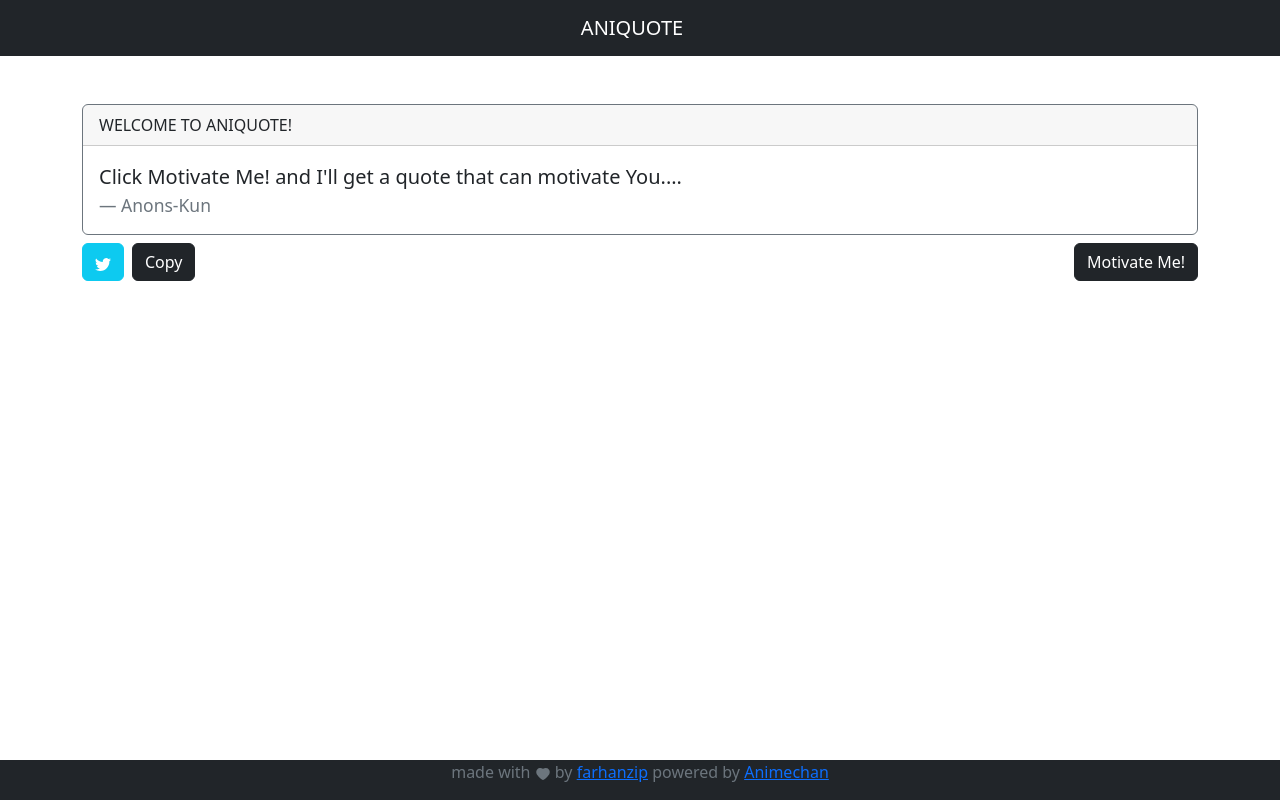
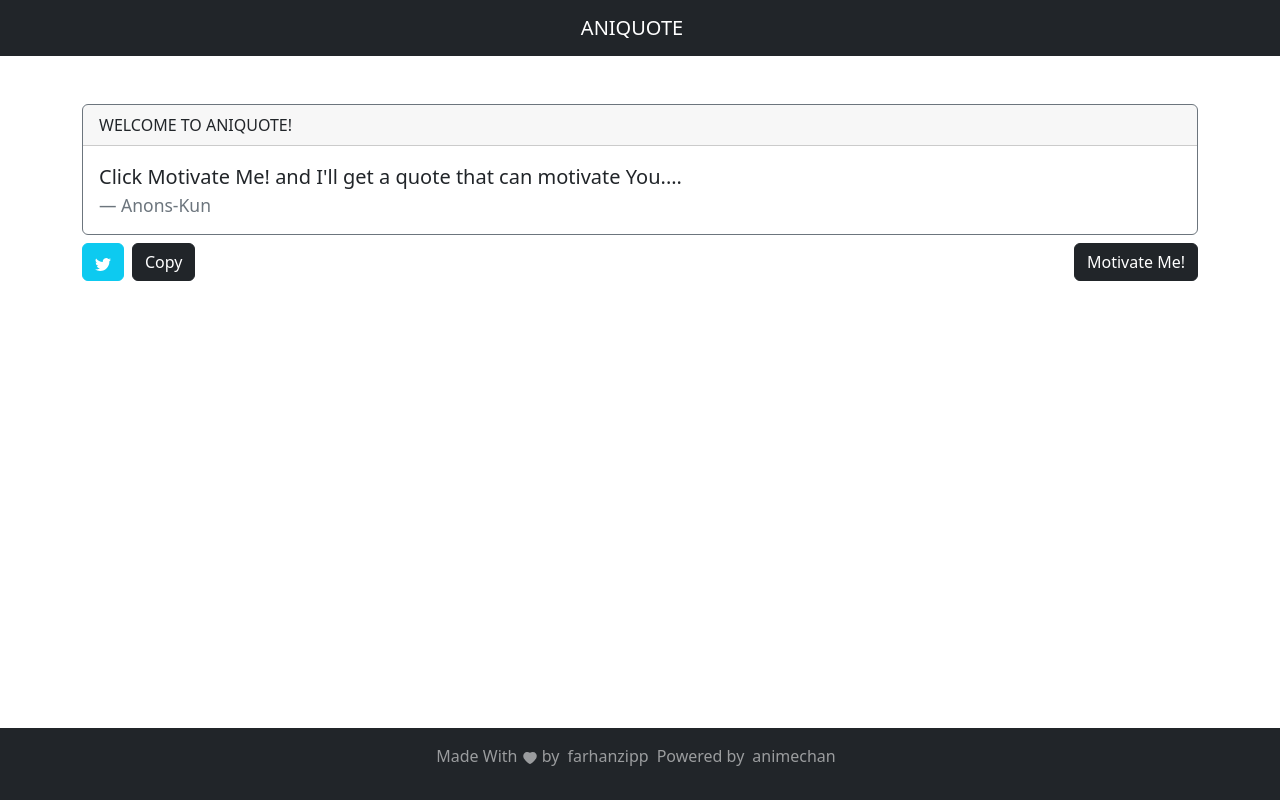
Before and after one commit to farhanzipp/react-quote, a React (Create React App) app: page / in a window 1280 px wide. Built offline with nearby package versions, Linux system fonts and the light colour scheme.

Commit message:
fix footer

```diff
--- a/src/components/Footer/index.js
+++ b/src/components/Footer/index.js
@@ -1,14 +1,23 @@
-import { Container } from "react-bootstrap"
+import { Container, Nav, Navbar } from "react-bootstrap"
 import { AiFillHeart } from "react-icons/ai"
 
 const Footer = () => {
     return (
-        <footer className="fixed-bottom "  >
-            <Container fluid className="d-flex bg-dark text-muted justify-content-center">
-                <p>made with <AiFillHeart /> by <a href="https://github.com/farhanzipp" target="_blank">farhanzip</a> powered by <a href="https://animechan.vercel.app/" target="blank">Animechan</a></p>
+        <Navbar fixed="bottom" bg="dark" variant="dark">
+            <Container className="justify-content-center">
+                <Nav>
+                    <Navbar.Text>
+                        <p>Made With <AiFillHeart /> by</p>
+                    </Navbar.Text>
+                    <Nav.Link href="https://github.com/farhanzipp" target="_blank">farhanzipp</Nav.Link>
+                    <Navbar.Text>
+                        <p>Powered by</p>
+                    </Navbar.Text>
+                    <Nav.Link href="https://animechan.vercel.app/" target="_blank">animechan</Nav.Link>
+                </Nav>
             </Container>
-        </footer>
-    )
+        </Navbar>
+   )
 
 }
 
```
